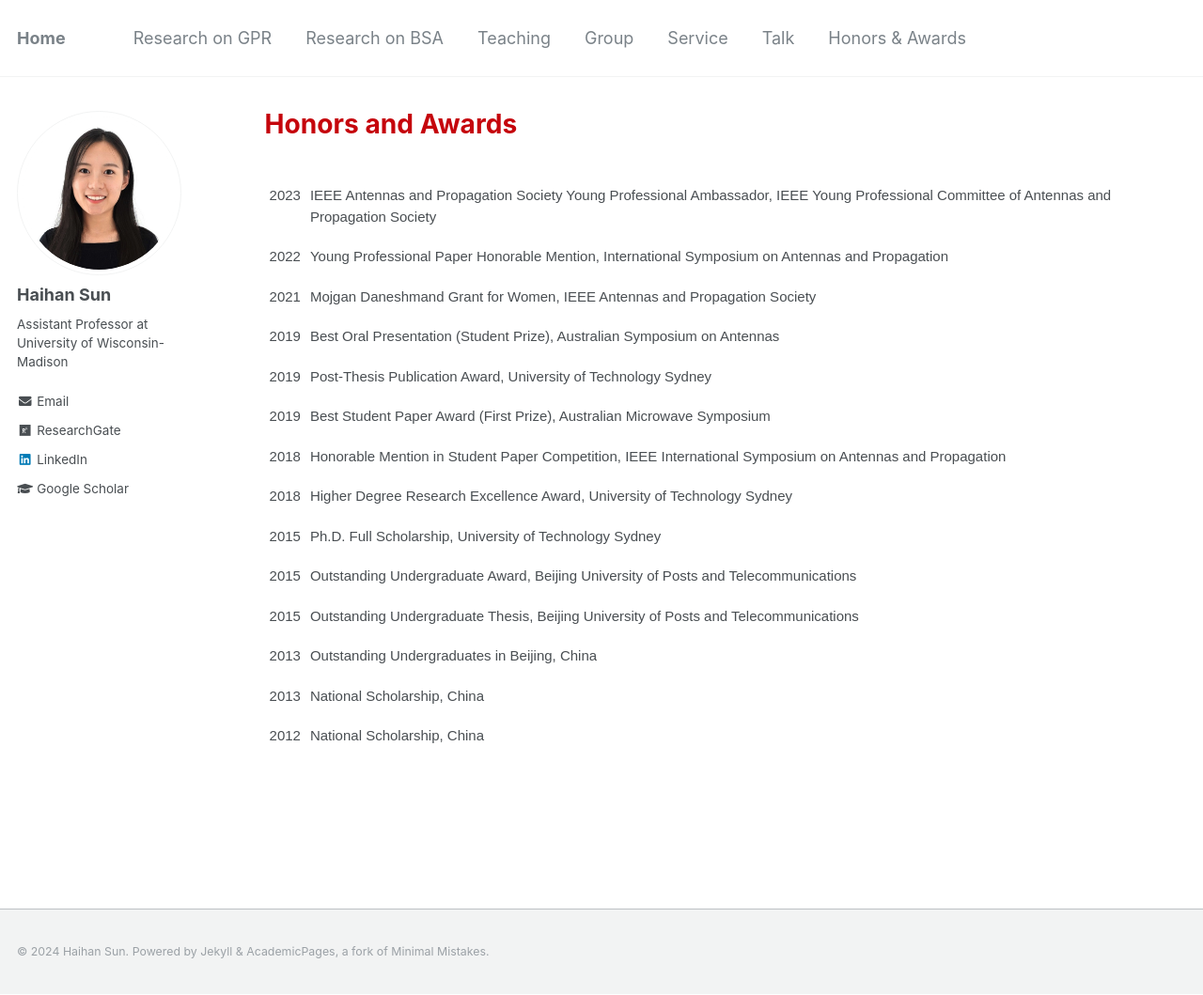
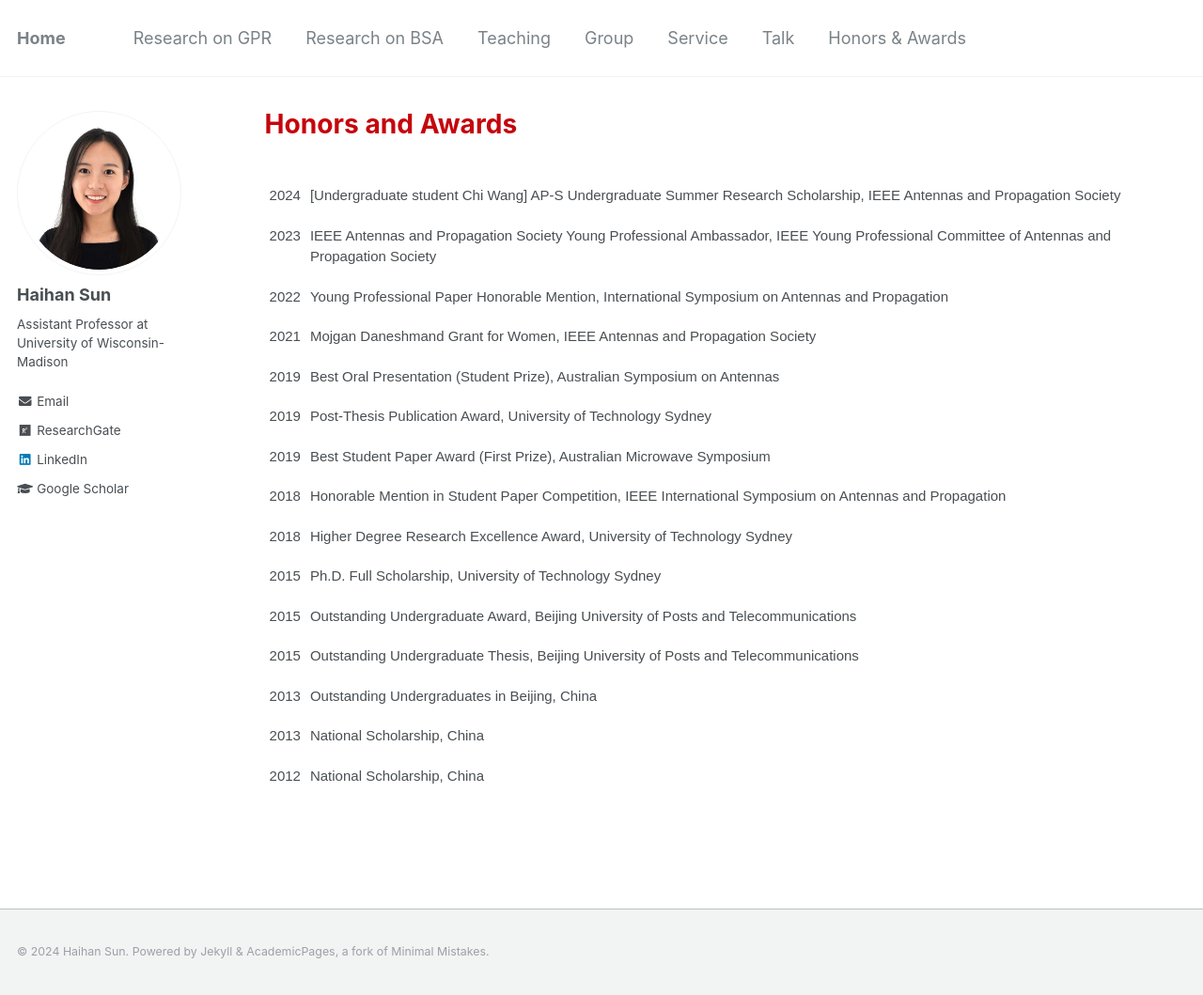
Before and after one commit to Haihan-Sun/Haihan-Sun.github.io, a Jekyll site: the page built from _pages/awards.html, in a window 1280 px wide and 1059 px high. Shown: the whole window at 94% size. Built offline with Jekyll 4.4.1, drawn with Linux system fonts in a browser that asks for light colours.

Commit message:
Update awards.html

```diff
--- a/_pages/awards.html
+++ b/_pages/awards.html
@@ -17,6 +17,12 @@ author_profile: true
 
 <table class="tg">
 <tbody>
+
+    <tr>
+    <td class="tg-ko0z">2024</td>
+    <td class="tg-ko0z">[Undergraduate student Chi Wang] AP-S Undergraduate Summer Research Scholarship, IEEE Antennas and Propagation Society <br>
+</td>
+  </tr>
 
   <tr>
     <td class="tg-ko0z">2023</td>
```
